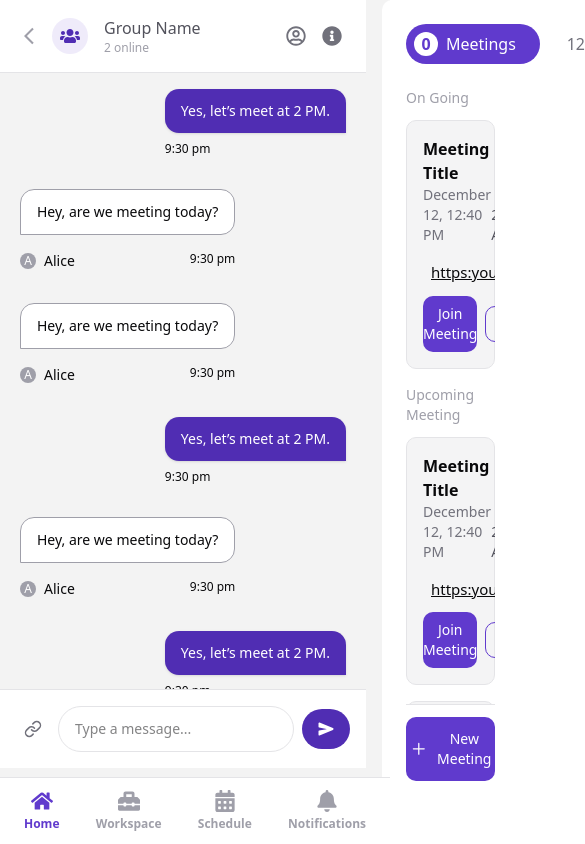
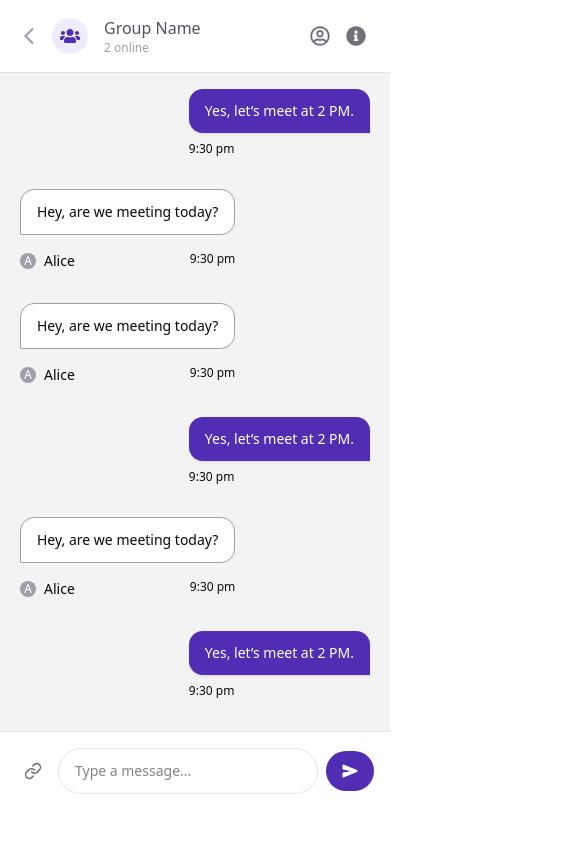
Before and after one commit to aryndraa/nextjs-collabolator-service, a Next.js app: page / in a window 390 px wide. Shown: the top 844 px of the page, 585 px wide, since content can reach past the window. Built offline with nearby package versions, Linux system fonts and the light colour scheme.

Commit message:
hidden menu bar

```diff
--- a/app/layout.tsx
+++ b/app/layout.tsx
@@ -1,8 +1,8 @@
 import type { Metadata } from "next";
 import { Outfit } from "next/font/google";
 import "./globals.css";
-import { MenuBarProvider } from "@/contexts/MenuBarContext";
 import { ThemeProvider } from "next-themes";
+import MenuBar from "@/components/MenuBar";
 import MenuBarWrapper from "@/components/MenuBarWrapper";
 
 const outfit = Outfit({
@@ -29,10 +29,16 @@ export default function RootLayout({
           enableSystem
           disableTransitionOnChange
         >
-          <MenuBarProvider>
-            <MenuBarWrapper />
-            <main className="lg:ml-20 bg-[#F3F3F3] ">{children}</main>
-          </MenuBarProvider>
+          <div>
+            <div className="lg:hidden">
+              <MenuBarWrapper />
+            </div>
+            <div className="hidden lg:block">
+              <MenuBar />
+            </div>
+          </div>
+
+          <main className="lg:ml-20 bg-[#F3F3F3] ">{children}</main>
         </ThemeProvider>
       </body>
     </html>
--- a/components/GroupBar.tsx
+++ b/components/GroupBar.tsx
@@ -8,7 +8,7 @@ export default function GroupBar() {
   const [tabCon, setTabCon] = useState<boolean>(false);
 
   return (
-    <div className="lg:h-[95dvh] bg-white w-[35%] rounded-lg p-6">
+    <div className="lg:h-[95dvh] bg-white w-[35%] rounded-lg p-6 hidden lg:block">
       <div className="flex gap-4 mb-6">
         <button
           className={`pr-6 pl-2 py-2 rounded-full transition cursor-pointer ${
--- a/components/GroupBarTab.tsx
+++ b/components/GroupBarTab.tsx
@@ -15,7 +15,7 @@ export default function GroupBarTab({
         className={`size-6 rounded-full  flex items-center justify-center ${
           active
             ? "bg-white text-primary-100 font-semibold"
-            : "bg-transparent text-zinc-500"
+            : "bg-zinc-100 text-zinc-500"
         }`}
       >
         {count}
--- a/components/GroupListAssignment.tsx
+++ b/components/GroupListAssignment.tsx
@@ -5,7 +5,7 @@ import { GoPlus } from "react-icons/go";
 export default function GroupListAssignment() {
   return (
     <div>
-      <div className="flex flex-col gap-4 overflow-y-scroll max-h-[73dvh] scroll-y">
+      <div className="flex flex-col gap-4 overflow-y-scroll max-h-[73dvh] scroll-y pb-24">
         <GroupAssignmetCard />
         <GroupAssignmetCard />
         <GroupAssignmetCard />
--- a/components/GroupListMeetings.tsx
+++ b/components/GroupListMeetings.tsx
@@ -5,7 +5,7 @@ import { GoPlus } from "react-icons/go";
 export default function GroupListMeetings() {
   return (
     <div>
-      <div className="flex flex-col gap-4 overflow-y-scroll max-h-[73dvh] scroll-y">
+      <div className="flex flex-col gap-4 overflow-y-scroll max-h-[73dvh] scroll-y pb-24">
         <div>
           <h2 className="mb-3 text-sm font-medium text-zinc-400">On Going</h2>
           <div className="flex flex-col gap-4 ">
--- a/components/GroupMessage.tsx
+++ b/components/GroupMessage.tsx
@@ -8,7 +8,7 @@ export default function GroupMessage() {
     <div className="  lg:bg-white rounded-lg w-full lg:w-[65%] h-[100vdh] lg:h-[95dvh] flex flex-col relative lg:z-0 z-[9999]">
       <GroupMessageHeader />
 
-      <div className="flex-1 px-5 lg:px-12 py-4 overflow-y-scroll max-h-[73vh] lg:max-h-full flex flex-col gap-8 scroll-y ">
+      <div className="flex-1 px-5 lg:px-12 py-4 overflow-y-scroll max-h-[78vh] lg:max-h-full flex flex-col gap-8 scroll-y pb-24 ">
         <Message user={true} content="Yes, let’s meet at 2 PM." />
         <Message
           user={false}
--- a/components/MenuBarWrapper.tsx
+++ b/components/MenuBarWrapper.tsx
@@ -1,9 +1,16 @@
 "use client";
 
-import { useMenuBar } from "@/contexts/MenuBarContext";
+import { usePathname } from "next/navigation";
 import MenuBar from "./MenuBar";
 
 export default function MenuBarWrapper() {
-  const { showMenuBar } = useMenuBar();
+  const pathname = usePathname();
+
+  // Daftar path yang ingin disembunyikan
+  const hiddenPaths = ["/"];
+
+  // Jika pathname cocok, jangan tampilkan MenuBar
+  const showMenuBar = !hiddenPaths.includes(pathname);
+
   return showMenuBar ? <MenuBar /> : null;
 }
--- a/contexts/MenuBarContext.tsx
+++ /dev/null
@@ -1,32 +0,0 @@
-"use client";
-
-import { createContext, useContext, useState } from "react";
-
-type MenuBarContextType = {
-  showMenuBar: boolean;
-  setShowMenuBar: (value: boolean) => void;
-};
-
-const MenuBarContext = createContext<MenuBarContextType | undefined>(undefined);
-
-export const MenuBarProvider = ({
-  children,
-}: {
-  children: React.ReactNode;
-}) => {
-  const [showMenuBar, setShowMenuBar] = useState(true);
-
-  return (
-    <MenuBarContext.Provider value={{ showMenuBar, setShowMenuBar }}>
-      {children}
-    </MenuBarContext.Provider>
-  );
-};
-
-export const useMenuBar = () => {
-  const context = useContext(MenuBarContext);
-  if (!context) {
-    throw new Error("useMenuBar must be used within a MenuBarProvider");
-  }
-  return context;
-};
```
